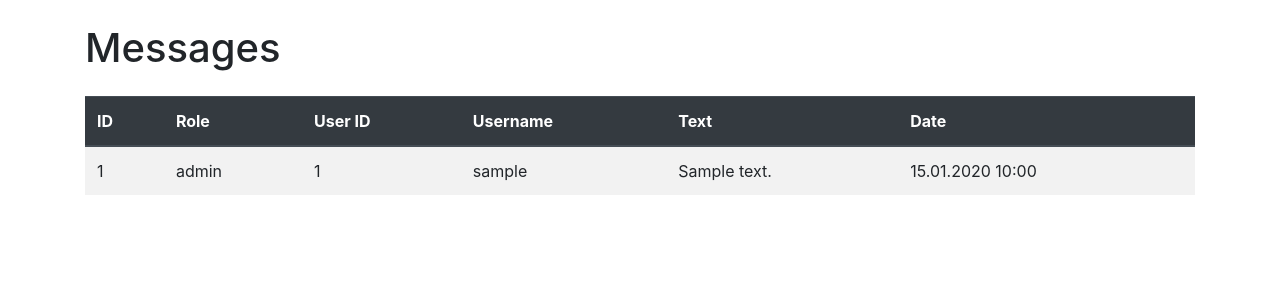
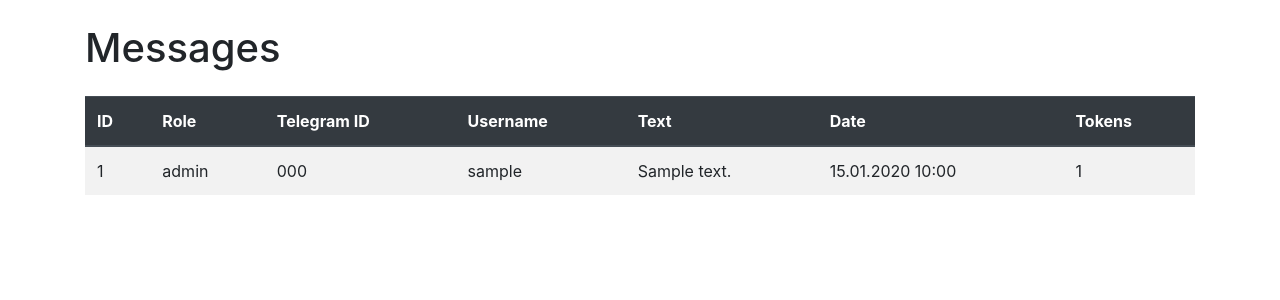
Before and after one commit to ivnvxd/fluent-mind-bot, a Django app: page /chats/ in a window 1280 px wide. Shown: the top 300 px of the page. Run offline with Django 4.2, Linux system fonts and the light colour scheme; tables that the repository leaves empty hold one stand-in row (values such as "Sample post"); parts of the project's set-up code (start-up, migrations or seed data) failed here and were passed over; some libraries are stand-ins or nearby versions.

Commit message:
add tokens count

```diff
--- a/chats/models.py
+++ b/chats/models.py
@@ -1,14 +1,14 @@
 from django.db import models
 
 
-class Chat(models.Model):
+class Text(models.Model):
     role = models.CharField(
         max_length=25,
         verbose_name='Role'
     )
-    user_id = models.CharField(
+    telegram_id = models.CharField(
         max_length=25,
-        verbose_name='User ID'
+        verbose_name='Telegram user ID'
     )
     username = models.CharField(
         max_length=250,
@@ -22,10 +22,17 @@ class Chat(models.Model):
         auto_now_add=True,
         verbose_name='Date'
     )
+    tokens = models.IntegerField(
+        verbose_name='Tokens'
+    )
 
     def __str__(self):
         return self.text
 
     class Meta:
-        verbose_name = 'Chat'
-        verbose_name_plural = 'Chats'
+        verbose_name = 'Text'
+        verbose_name_plural = 'Texts'
+
+
+class Chat(models.Model):
+    pass
--- a/chats/views.py
+++ b/chats/views.py
@@ -1,6 +1,6 @@
 from django.views.generic import ListView
 
-from .models import Chat
+from .models import Text
 
 
 class ChatsListView(ListView):
@@ -8,8 +8,8 @@ class ChatsListView(ListView):
     Show all messages.
     """
     template_name = 'messages.html'
-    model = Chat
-    context_object_name = 'chats'
+    model = Text
+    context_object_name = 'texts'
     extra_context = {
         'title': 'Messages'
     }
--- a/templates/messages.html
+++ b/templates/messages.html
@@ -14,23 +14,25 @@
             <tr>
                 <th>ID</th>
                 <th>Role</th>
-                <th>User ID</th>
+                <th>Telegram ID</th>
                 <th>Username</th>
                 <th>Text</th>
                 <th>Date</th>
+                <th>Tokens</th>
             </tr>
         </thead>
 
         <tbody>
-            {% if chats %}
-                {% for chat in chats %}
+            {% if texts %}
+                {% for text in texts %}
                     <tr>
-                        <td>{{ chat.id }}</td>
-                        <td>{{ chat.role }}</td>
-                        <td>{{ chat.user_id }}</td>
-                        <td>{{ chat.username }}</td>
-                        <td>{{ chat.text }}</td>
-                        <td>{{ chat.date|date:"d.m.Y H:i" }}</td>
+                        <td>{{ text.id }}</td>
+                        <td>{{ text.role }}</td>
+                        <td>{{ text.telegram_id }}</td>
+                        <td>{{ text.username }}</td>
+                        <td>{{ text.text }}</td>
+                        <td>{{ text.date|date:"d.m.Y H:i" }}</td>
+                        <td>{{ text.tokens }}</td>
                     </tr>
                 {% endfor %}
             {% endif %}
```
Also changed, not shown: chats/migrations/0003_text_alter_chat_options_remove_chat_date_and_more.py (added).
